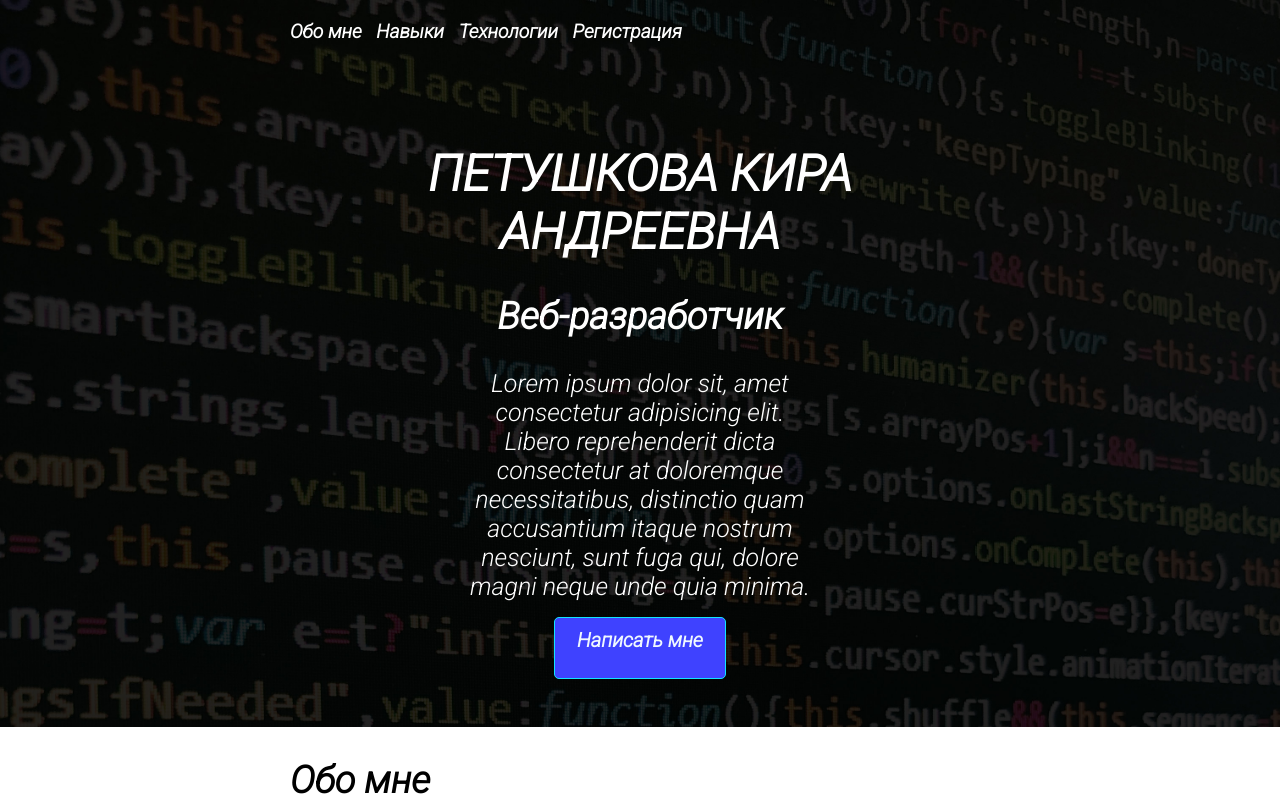
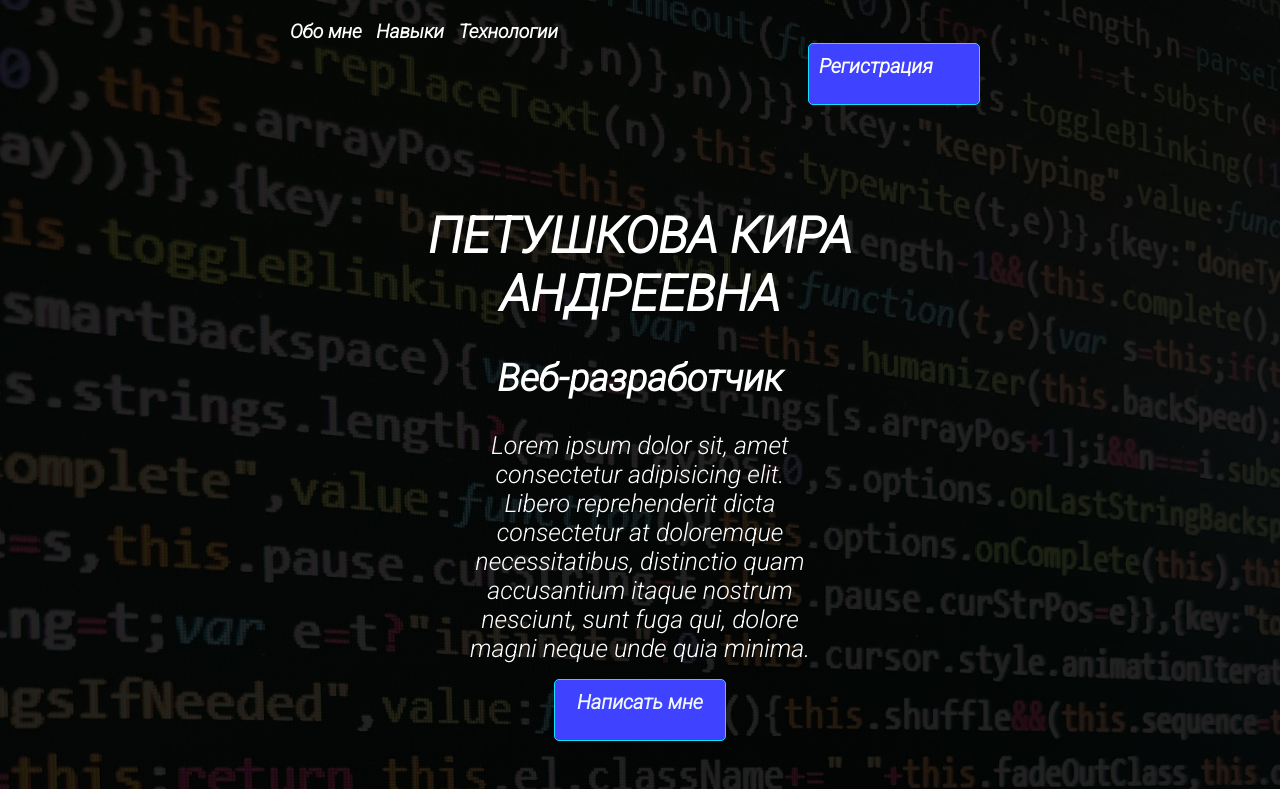
Before and after one commit to kirapetushkova/web, a plain HTML site: page lab 2/index.html in a window 1280 px wide. Shown: the top 805 px of the page. Drawn offline with Linux system fonts and the light colour scheme.

Commit message:
Update index.html

```diff
--- a/lab 2/index.html
+++ b/lab 2/index.html
@@ -17,7 +17,7 @@
           <a href="#about">Обо мне</a>
           <a href="#skills">Навыки</a>
           <a href="#technologies">Технологии</a>
-          <a href="auth.html">Регистрация</a>
+          <a class="btn" href="auth.html">Регистрация</a>
         </nav>
         <div class="text-center py-5">
           <h1 class="name">петушкова кира андреевна</h1>
```
